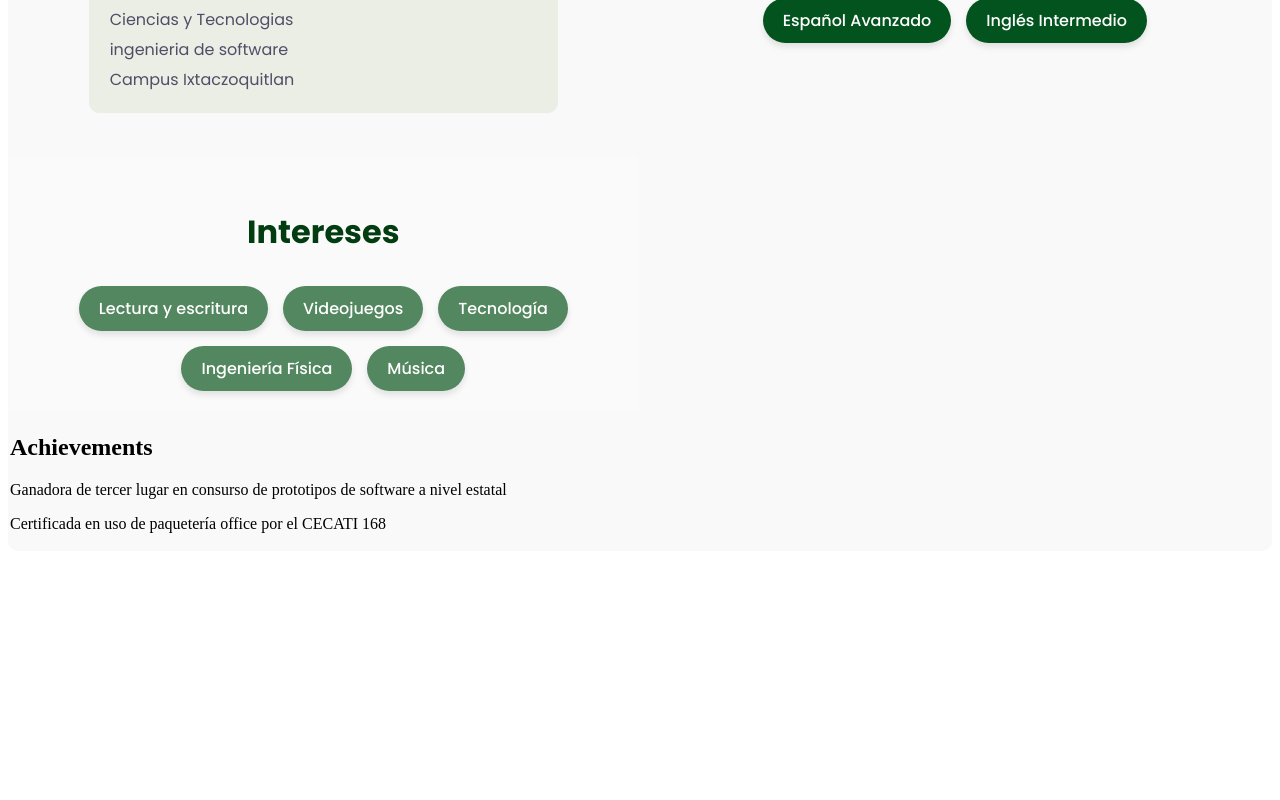
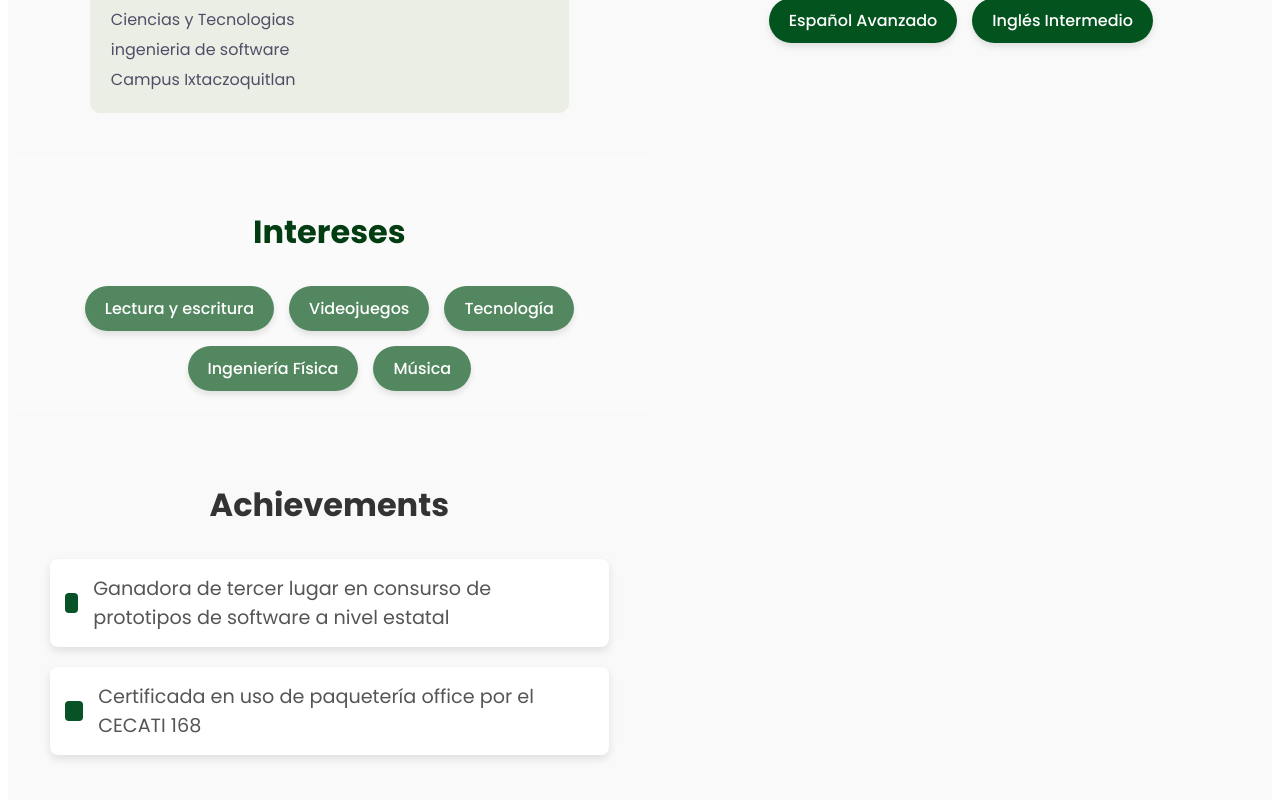
Before and after one commit to feriveramar/feriveramar.github.io, an Angular app: page / in a window 1280 px wide. Shown: the part 1308-2108 px from the top of the page. Before the commit the page ends 1867 px from the top, so only its background shows below. Built offline with nearby package versions, Linux system fonts and the light colour scheme.

Commit message:
update achievements branch #7

```diff
--- a/src/app/achievements/achievements.component.css
+++ b/src/app/achievements/achievements.component.css
@@ -0,0 +1,65 @@
+@import url('https://fonts.googleapis.com/css2?family=Poppins:wght@400;500&display=swap');
+
+/* achievements.component.css */
+
+body {
+    font-family: 'Poppins', sans-serif;
+    background-color: #f9f9f9; /* Color de fondo */
+    margin: 0;
+    padding: 20px;
+}
+
+.achievements {
+    max-width: 800px; /* Ancho máximo para centrar el contenido */
+    margin: 0 auto;
+    padding: 20px;
+}
+
+#achievements_title {
+    text-align: center;
+    font-size: 2rem;
+    color: #333;
+    margin-bottom: 30px;
+}
+
+.achievements_items {
+    display: flex;
+    align-items: center; /* Alinea los elementos verticalmente */
+    margin-bottom: 20px;
+    background-color: #fff; /* Fondo blanco para cada logro */
+    border-radius: 8px;
+    box-shadow: 0 4px 8px rgba(0, 0, 0, 0.1);
+    padding: 15px; /* Espaciado interno */
+
+}
+
+
+.cuadradito {
+    width: 20px; /* Tamaño del cuadrado */
+    height: 20px;
+    background-color: #075226; /* Color del cuadrado */
+    border-radius: 4px; /* Bordes redondeados */
+    margin-right: 15px; /* Espacio entre el cuadrado y el texto */
+}
+
+.item {
+    font-size: 1.2rem;
+    color: #555; /* Color del texto */
+    margin: 0; /* Elimina margen por defecto */
+}
+
+/* Ajustes para pantallas pequeñas */
+@media (max-width: 768px) {
+    #achievements_title {
+        font-size: 2rem; /* Tamaño de fuente más pequeño */
+    }
+
+    .achievements_items {
+        flex-direction: column; /* Cambia a vertical en pantallas pequeñas */
+        align-items: flex-start; /* Alinea el texto a la izquierda */
+    }
+
+    .cuadradito {
+        margin-bottom: 10px; /* Espacio inferior en pantallas pequeñas */
+    }
+}
--- a/src/app/achievements/achievements.component.html
+++ b/src/app/achievements/achievements.component.html
@@ -1,7 +1,10 @@
-<section class="achivements">
-    <h1 id="achivements_title">Achievements</h1>
-    <div id="achivements_items" *ngFor="let item of achivements">
-      <div id="cuadradito"></div>
-      <p id="item">{{item.description}}</p>
+<body style="font-family: 'Poppins', sans-serif;">
+  <section class="achievements">
+    <h1 id="achievements_title">Achievements</h1>
+    <div class="achievements_items" *ngFor="let item of achivements">
+        <div class="cuadradito"></div>
+        <div class="item">{{item.description}}</div>
     </div>
-  </section>
+</section>
+
+</body>
```
